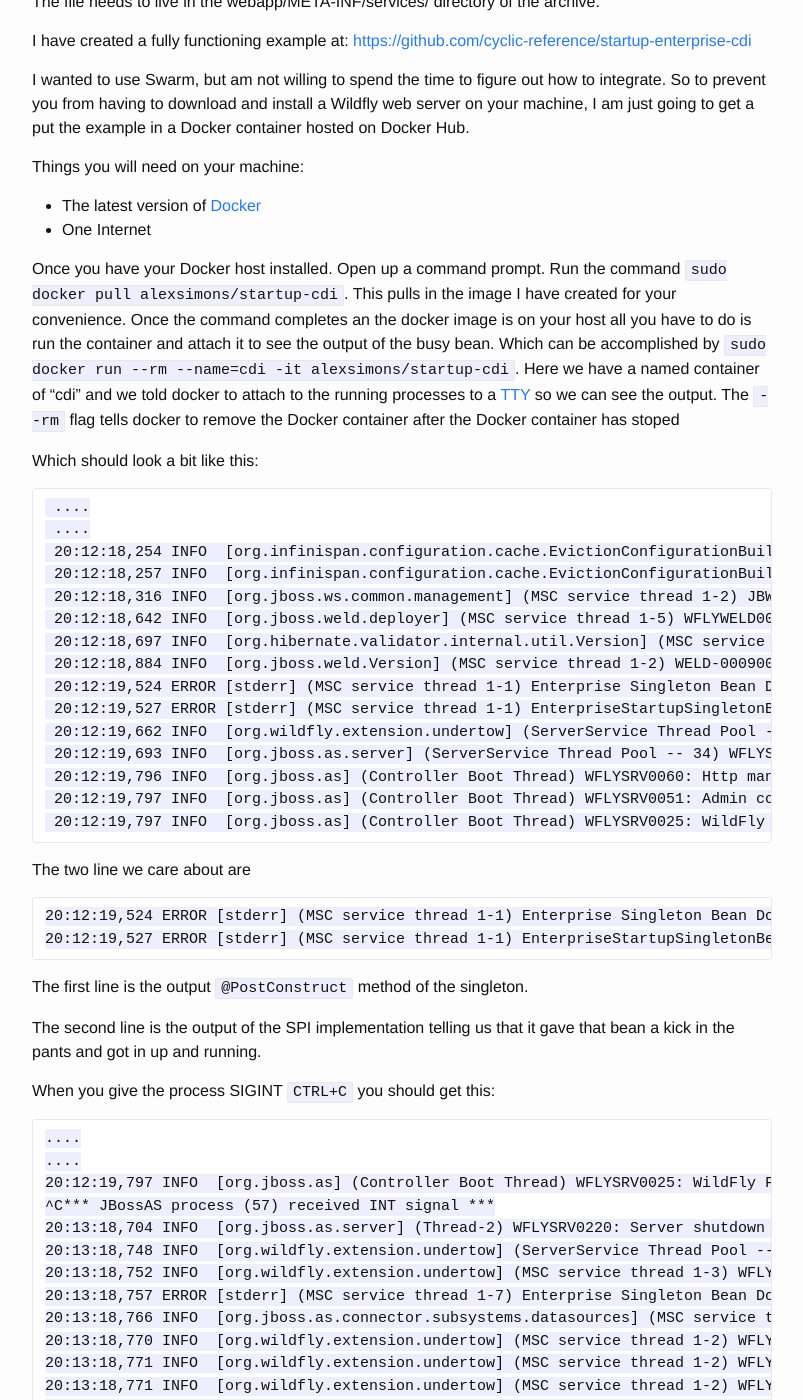
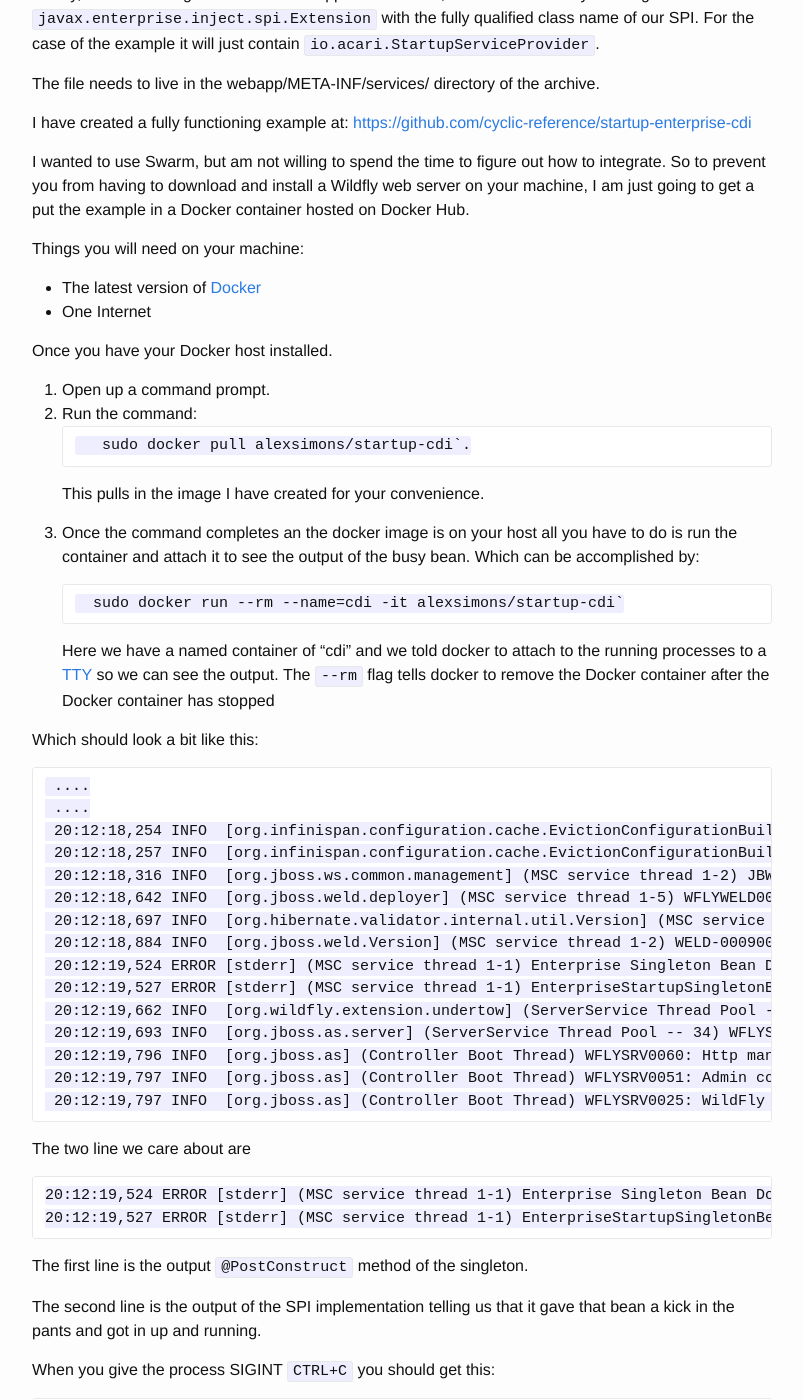
Before and after one commit to Unthrottled/blog, a Jekyll site: the page built from _posts/2017-04-23-Startup-CDI.md, in a window 1280 px wide and 1400 px high, scrolled down 5261 px. Shown: the whole window, without its empty margins (238-1041 px from the left). Built offline with Jekyll 4.4.1, drawn with Linux system fonts in a browser that asks for light colours; some of the changed text lies outside the part shown.

Commit message:
More pretty things.

`````diff
--- a/_posts/2017-04-23-Startup-CDI.md
+++ b/_posts/2017-04-23-Startup-CDI.md
@@ -231,9 +236,21 @@ Things you will need on your machine:
  - The latest version of [Docker](https://www.docker.com/community-edition)
  - One Internet
 
-Once you have your Docker host installed. Open up a command prompt. Run the command `sudo docker pull alexsimons/startup-cdi`. This pulls in the image I have created for your convenience.
-Once the command completes an the docker image is on your host all you have to do is run the container and attach it to see the output of the busy bean.
-Which can be accomplished by `sudo docker run --rm --name=cdi -it alexsimons/startup-cdi`. Here we have a named container of "cdi" and we told docker to attach to the running processes to a [TTY](http://www.abouttty.com/) so we can see the output. The `--rm` flag tells docker to remove the Docker container after the Docker container has stoped
+Once you have your Docker host installed.
+
+1. Open up a command prompt.
+2. Run the command:
+      ````
+      sudo docker pull alexsimons/startup-cdi`.
+    ````
+    This pulls in the image I have created for your convenience.
+3. Once the command completes an the docker image is on your host all you have to do is run the container and attach it to see the output of the busy bean.
+ Which can be accomplished by:
+
+     ````
+     sudo docker run --rm --name=cdi -it alexsimons/startup-cdi`
+     ````
+     Here we have a named container of "cdi" and we told docker to attach to the running processes to a [TTY](http://www.abouttty.com/) so we can see the output. The `--rm` flag tells docker to remove the Docker container after the Docker container has stopped
 
 Which should look a bit like this:
 
`````
Also changed, not shown: other parts of _posts/2017-04-23-Startup-CDI.md (+11 -2 lines).
